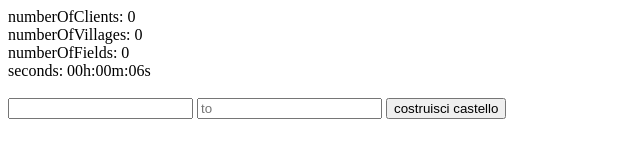
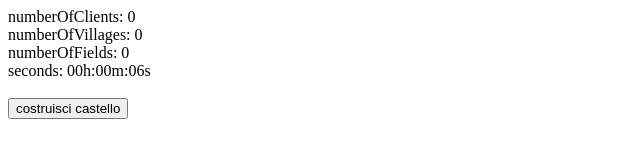
Before and after one commit to sensorario/yagolands-client, a plain HTML site: page index.html in a window 1280 px wide. Shown: the whole page, without its empty margins (0-640 px from the left). Drawn offline with Linux system fonts and the light colour scheme.

Commit message:
feat(chore): keep fields hidden

```diff
--- a/index.html
+++ b/index.html
@@ -15,8 +15,8 @@
             </div>
         </div>
 
-        <input id="msg" type="text" />
-        <input placeholder="to" id="to" type="text" />
+        <input id="msg" type="hidden" />
+        <input placeholder="to" id="to" type="hidden" />
 
         <script type="module" src="yagolands.mjs"></script>
         <script type="module" src="countdown.mjs"></script>
```
